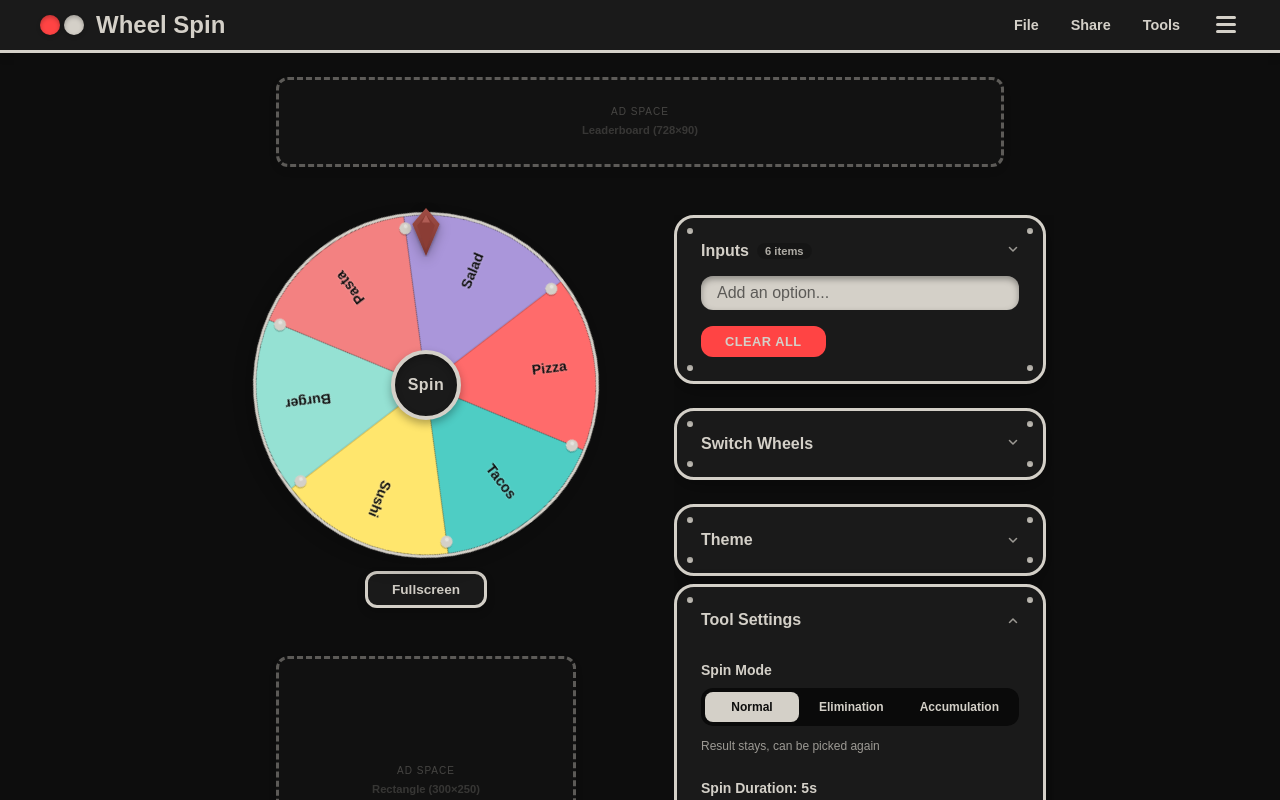
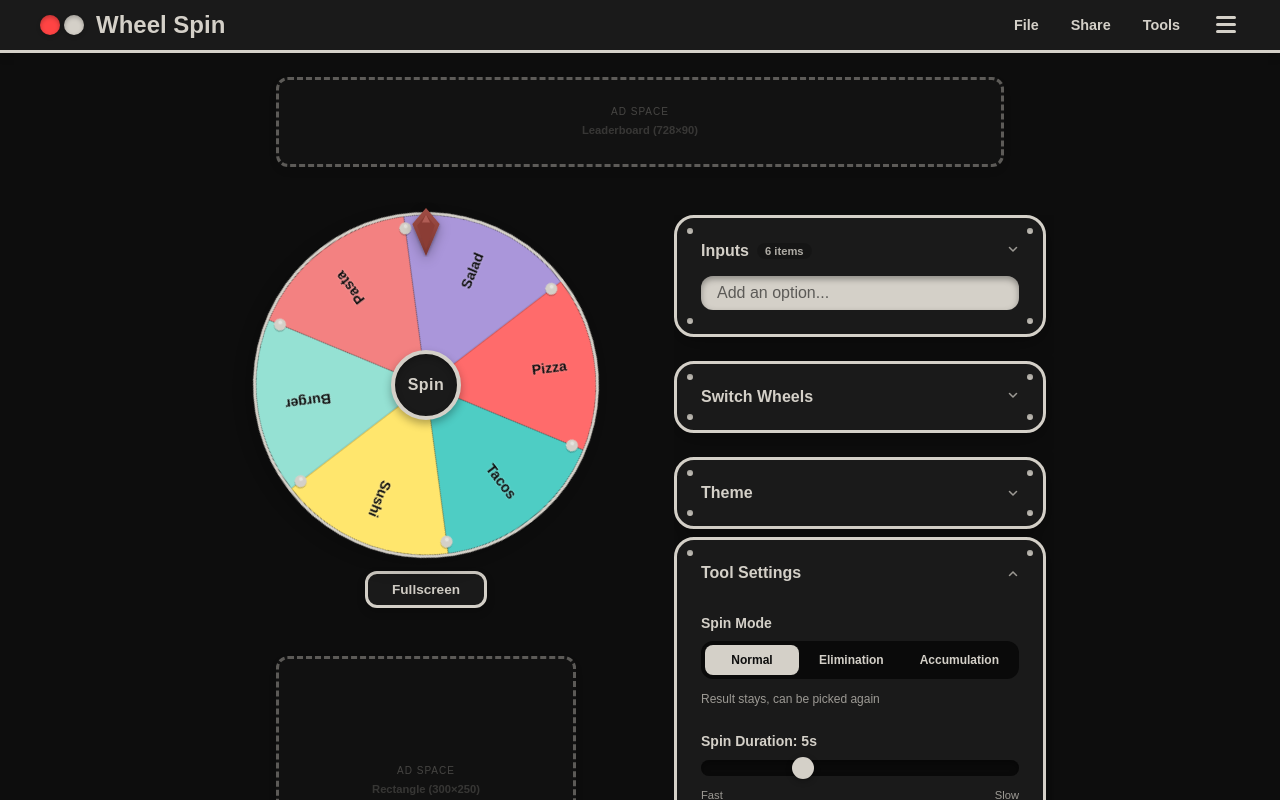
Before and after one commit to sambrott/picker-wheel, a React (Vite) app: page / in a window 1280 px wide. Shown: the top 800 px of the page. Built offline with nearby package versions, Linux system fonts and the light colour scheme; a web font is replaced by a local one.

Commit message:
Only show Clear All button when input panel is expanded

```diff
--- a/src/components/Inputs/InputPanel.tsx
+++ b/src/components/Inputs/InputPanel.tsx
@@ -75,17 +75,17 @@ export default function InputPanel() {
                 </button>
               </div>
             )}
+
+            {entries.length > 0 && (
+              <div className="input-panel-actions">
+                <button onClick={clearEntries} className="btn btn-secondary btn-danger">
+                  Clear All
+                </button>
+              </div>
+            )}
           </motion.div>
         )}
       </AnimatePresence>
-
-      <div className="input-panel-actions">
-        {entries.length > 0 && (
-          <button onClick={clearEntries} className="btn btn-secondary btn-danger">
-            Clear All
-          </button>
-        )}
-      </div>
 
       <span className="corner-dot bottom-left"></span>
       <span className="corner-dot bottom-right"></span>
```
